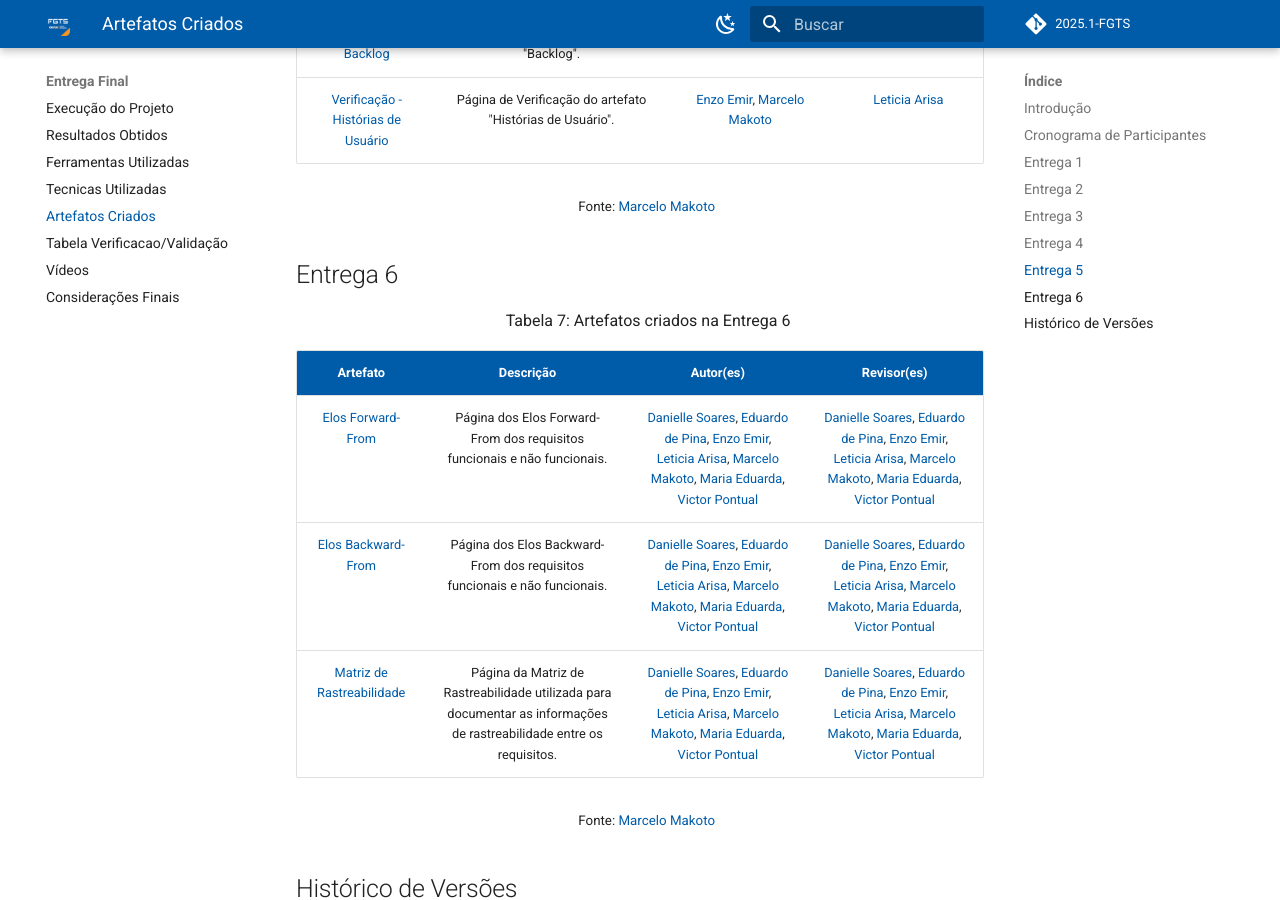
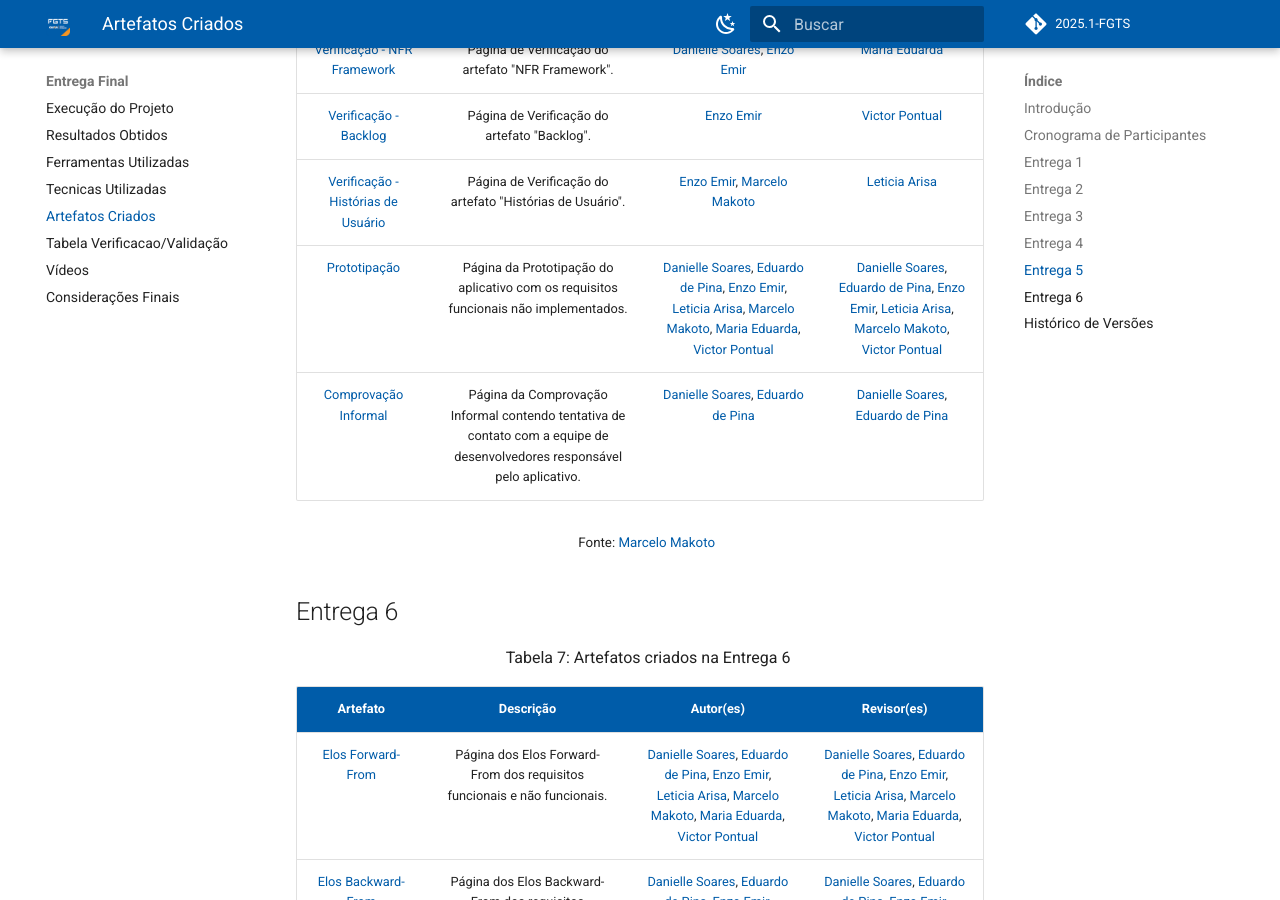
Before and after one commit to eduardodpms/REQ-FGTS, an MkDocs documentation site: the page built from docs/Final/Artefatos.md, in a window 1280 px wide and 900 px high, scrolled down 6263 px. Built offline with MkDocs 1.6.1 and Material for MkDocs 9.7.7, drawn with Linux system fonts in a browser that asks for light colours; comment, search, counter and statistics services are not loaded.

Commit message:
update: atualizando tabela

```diff
--- a/docs/Final/Artefatos.md
+++ b/docs/Final/Artefatos.md
@@ -122,6 +122,8 @@ Este documento tem como objetivo apresentar todos os artefatos que foram desenvo
 | <a href="https://requisitos-de-software.github.io/2025.1-FGTS/Verificacao/Grupo/Entrega-4/verificacao-nfr-framework/">Verificação - NFR Framework</a> | Página de Verificação do artefato "NFR Framework". | <a href="https://github.com/danielle-soaress">Danielle Soares</a>, <a href="https://github.com/EnzoEmir">Enzo Emir</a> | <a href="https://github.com/dudaa28">Maria Eduarda</a> |
 | <a href="https://requisitos-de-software.github.io/2025.1-FGTS/Verificacao/Grupo/Entrega-4/verificacao-backlog/">Verificação - Backlog</a> | Página de Verificação do artefato "Backlog". | <a href="https://github.com/EnzoEmir">Enzo Emir</a> | <a href="https://github.com/VictorPontual">Victor Pontual</a> |
 | <a href="https://requisitos-de-software.github.io/2025.1-FGTS/Verificacao/Grupo/Entrega-4/verificacao-historias-de-usuario/">Verificação - Histórias de Usuário</a> | Página de Verificação do artefato "Histórias de Usuário". | <a href="https://github.com/EnzoEmir">Enzo Emir</a>, <a href="https://github.com/MM4k">Marcelo Makoto</a> | <a href="https://github.com/Leticia-Arisa-K-Higa">Leticia Arisa</a> |
+| <a href="https://requisitos-de-software.github.io/2025.1-FGTS/Validacao/Prototipacao/">Prototipação</a> | Página da Prototipação do aplicativo com os requisitos funcionais não implementados. | <a href="https://github.com/danielle-soaress">Danielle Soares</a>, <a href="https://github.com/eduardodpms">Eduardo de Pina</a>, <a href="https://github.com/EnzoEmir">Enzo Emir</a>, <a href="https://github.com/Leticia-Arisa-K-Higa">Leticia Arisa</a>, <a href="https://github.com/MM4k">Marcelo Makoto</a>, <a href="https://github.com/dudaa28">Maria Eduarda</a>, <a href="https://github.com/VictorPontual">Victor Pontual</a> | <a href="https://github.com/danielle-soaress">Danielle Soares</a>, <a href="https://github.com/eduardodpms">Eduardo de Pina</a>, <a href="https://github.com/EnzoEmir">Enzo Emir</a>, <a href="https://github.com/Leticia-Arisa-K-Higa">Leticia Arisa</a>, <a href="https://github.com/MM4k">Marcelo Makoto</a>, <a href="https://github.com/VictorPontual">Victor Pontual</a> |
+| <a href="https://requisitos-de-software.github.io/2025.1-FGTS/Validacao/Comprovacao/">Comprovação Informal</a> | Página da Comprovação Informal contendo tentativa de contato com a equipe de desenvolvedores responsável pelo aplicativo. | <a href="https://github.com/danielle-soaress">Danielle Soares</a>, <a href="https://github.com/eduardodpms">Eduardo de Pina</a> | <a href="https://github.com/danielle-soaress">Danielle Soares</a>, <a href="https://github.com/eduardodpms">Eduardo de Pina</a> |
 
 <p style="text-align: center; font-size: 10pt;">Fonte: <a href="https://github.com/MM4k">Marcelo Makoto</a></p>
 
```
